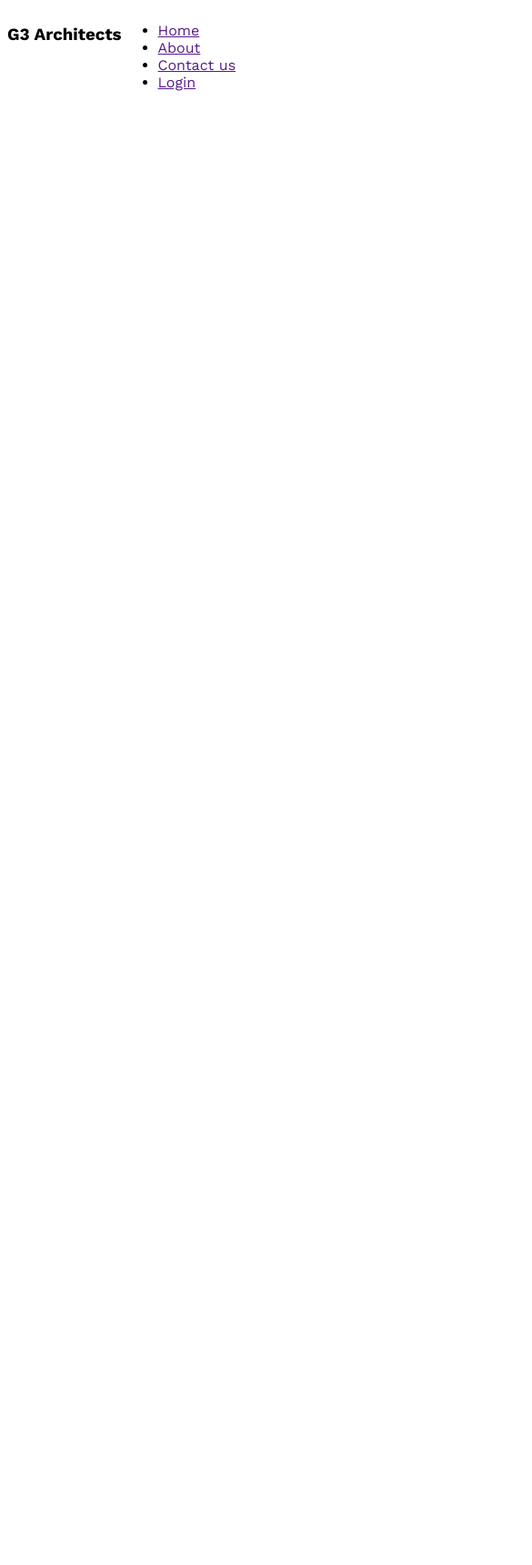
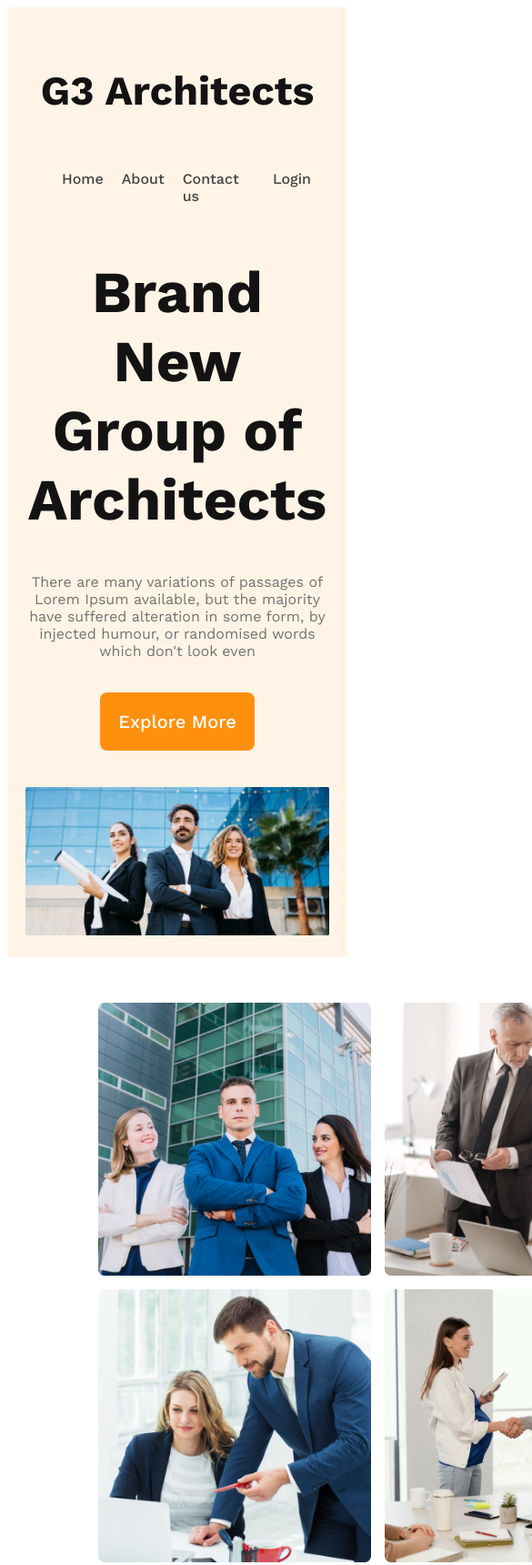
Before and after one commit to sadianila1/g3-architect-practice, a plain HTML site: page index.html in a window 390 px wide. Shown: the top 1720 px of the page at 91% size, 585 px wide, since content can reach past the window. Before the commit the page ends 844 px from the top, so only its background shows below. Drawn offline with nearby package versions, Linux system fonts and the light colour scheme.

Commit message:
quick section added

```diff
--- a/index.html
+++ b/index.html
@@ -9,7 +9,7 @@
 <body>
     <header>
         <nav>
-            <h3>G3 Architects</h3>
+            <h3 class="nav-title">G3 Architects</h3>
             <ul>
             <li><a href="">Home</a></li>
             <li><a href="">About</a></li>
@@ -17,9 +17,31 @@
             <li><a href="">Login</a></li>
             </ul>
         </nav>
+        <div class="banner">
+           <div class="banner-content">
+            <h1 class="banner-title">Brand New  Group of Architects </h1>
+            <p class="banner-description">There are many variations of passages of Lorem Ipsum available, but the majority have suffered alteration in some form, by injected humour, or randomised words which don't look even</p>
+            <button class="banner-btn">Explore More</button>
+           </div>
+            <img class="banner-img" src="images/banner.png" alt="">
+        </div>
 
     </header>
     <main>
+        <section class="quick-container">
+            <div class="quick-images">
+                <img class="q-img" src="images/team2.png" alt="">
+                <img class="q-img" src="images/team1.png" alt="">
+                <img class="q-img" src="images/team3.png" alt="">
+                <img class="q-img" src="images/team4.png" alt="">
+
+            </div>
+            <div class="quick-content">
+<h3 class="quick-title"> <span class="gray-clr">Quick list</span> of Our<br> <span class="orng-clr">Features</span></h3>
+<p class="quick-description">There are many variations of passages of Lorem Ipsum available,but the majority have suffered alteration in some form, by injected humour, or randomised words which don't look even</p>
+<button class="banner-btn">Explore More</button>
+            </div>
+        </section>
 
     </main>
     <footer>
--- a/styles/architect.css
+++ b/styles/architect.css
@@ -8,9 +8,112 @@ font-family: 'Poppins', sans-serif;
 font-family: 'Work Sans', sans-serif;
 }
 
-
+header{
+    background: rgba(255, 144, 14, 0.10);
+    padding: 50px 240px;
+}
 
 
 nav{
     display: flex;
+    justify-content: space-between;
+    align-items: center;
 }
+.nav-title{
+    color: #131313;
+    font-weight: 700;
+    font-size: 2.8rem;
+}
+ nav>ul{
+    display: flex;
+}
+nav li{
+    margin-right: 20px;
+    font-weight: 500;
+    font-size: 1rem;
+    list-style: none;
+}
+nav li a{
+    text-decoration: none;
+    color: #424242;
+}
+/* Banner section */
+.banner-content{
+    max-width: 800px;
+    text-align: center;
+    margin: 0 auto;
+}
+.banner-title{
+    color:#131313;
+font-size: 4rem;
+font-weight: 700;
+}
+.banner-description{
+    color: #727272;
+}
+.banner-btn{
+    border-radius: 8px;
+background: #FF900E;
+border: none;
+color: #FFF;
+padding: 20px;
+text-align: center;
+font-size: 20px;
+font-weight: 500;
+margin-top: 20px;
+margin-bottom: 40px;
+}
+.banner-img{
+    width: 100%;
+}
+
+/* Quick section styles */
+.quick-container{
+    display: flex;
+    align-items: center;
+    padding: 50px 100px;
+    gap: 40px;
+}
+.quick-images{
+    display: grid;
+    grid-template-columns: repeat(2,1fr);
+    gap: 15px;
+}
+.q-img{
+    width: 300px;
+    height: 300px;
+}
+.quick-title{
+    font-size: 40px;
+    font-weight: 700;
+    color: #131313;
+}
+.gray-clr{
+    color: #727272;
+}
+.orng-clr{
+    color: #FF900E;
+}
+.quick-description{
+    color: #727272;
+    font-size: 15px;
+    font-weight: 400;
+}
+/* responsive media query */
+@media screen and (max-width:576px) {
+    header{
+        padding: 20px;
+    }
+    nav{
+        flex-direction: column;
+    }
+}
+@media  screen and (min-width:576px) and (max-width:960px) {
+    header{
+        padding: 50px;
+    }
+    nav{
+        flex-direction: column;
+    }
+
+}
```
